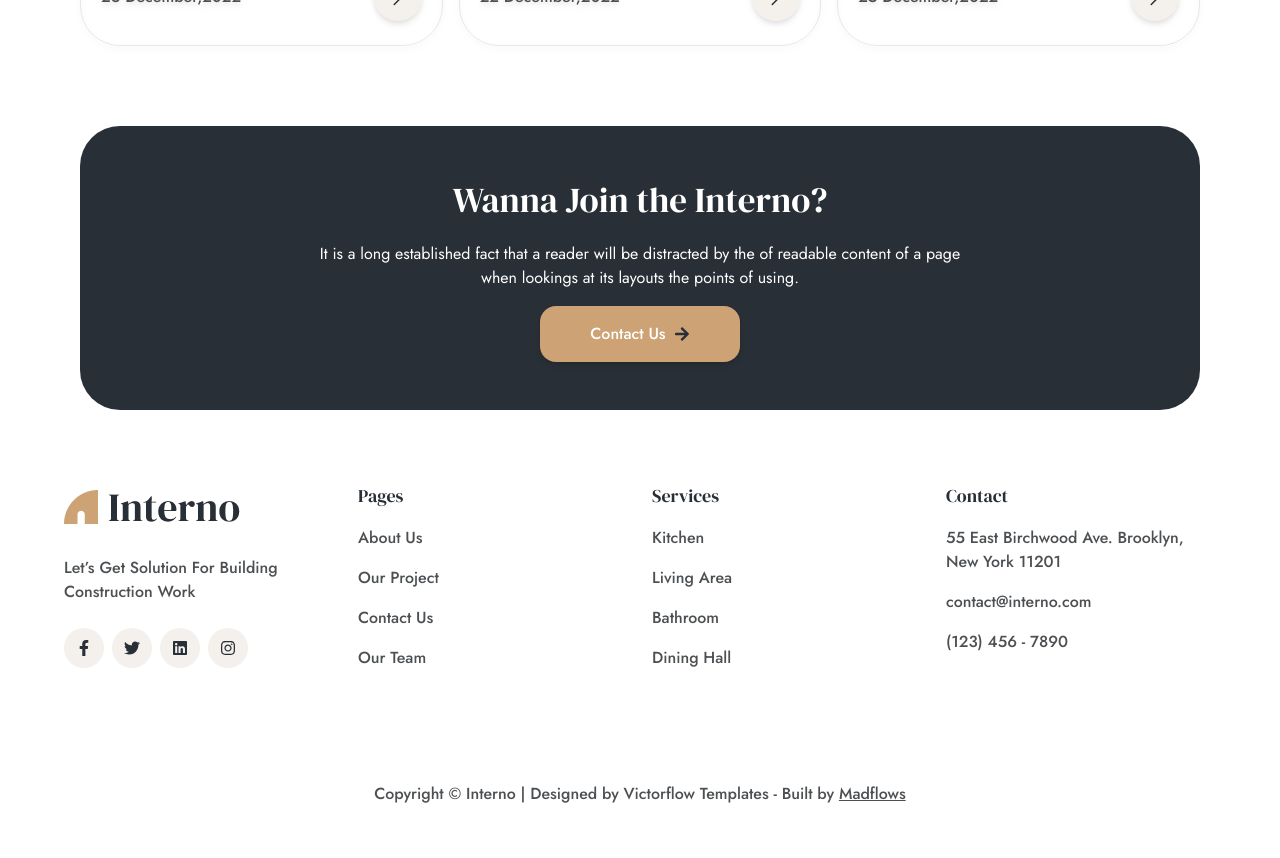
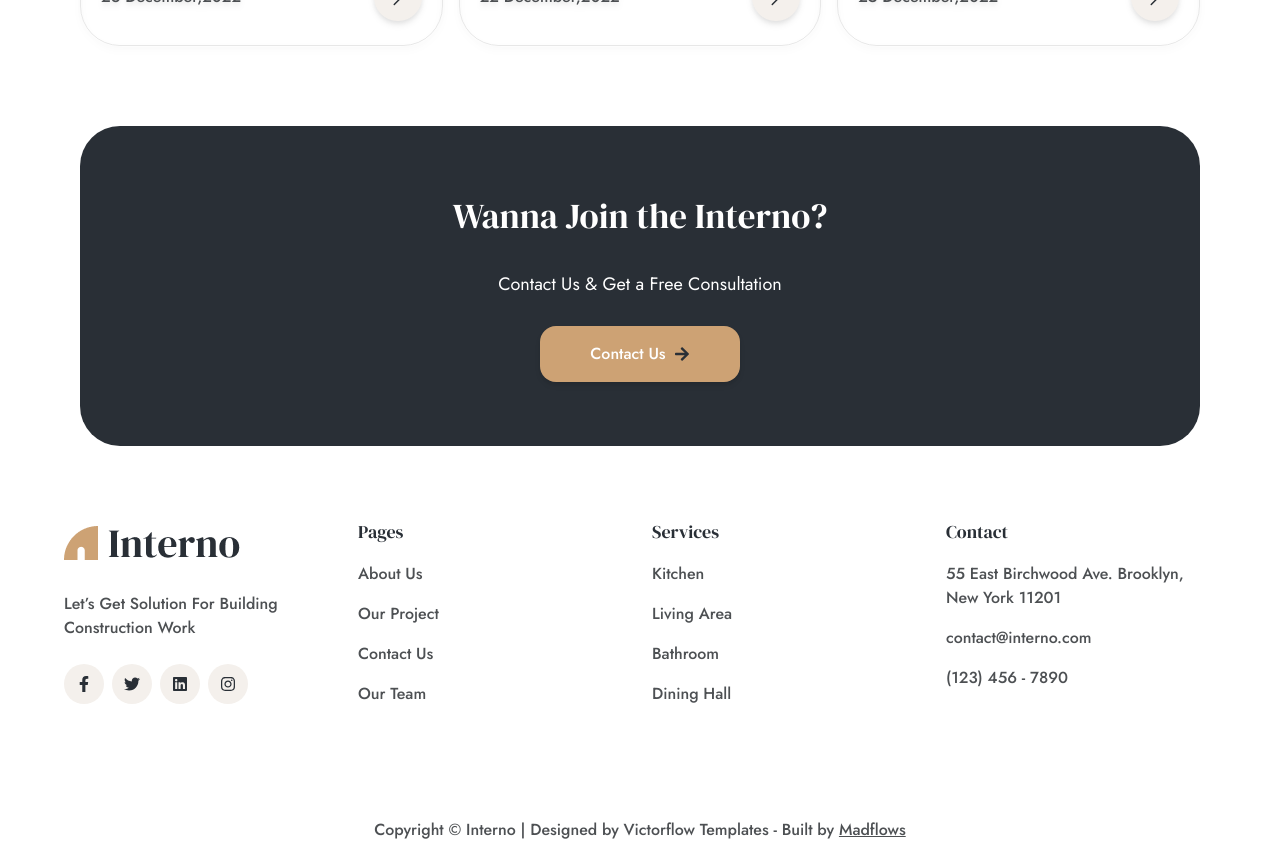
Before and after one commit to techtrybe/interno, a Next.js app: page / in a window 1280 px wide. Shown: the part 5140-5998 px from the top of the page. Before the commit the page ends 5962 px from the top, so only its background shows below. Built offline with nearby package versions, Linux system fonts and the light colour scheme.

Commit message:
fine-tuned call-to-action

```diff
--- a/components/CallToAction.jsx
+++ b/components/CallToAction.jsx
@@ -3,16 +3,14 @@ import { FaArrowRight } from 'react-icons/fa';
 
 const CallToAction = () => {
   return (
-    <section className="bg-dark rounded-[40px] py-[3rem] px-6 my-10">
-      <div className='w-full max-w-2xl flex flex-col gap-4 items-center text-center text-white mx-auto'>
-        <h2 className='font-normal'>Wanna Join the Interno?</h2>
-        <p className='font-normal text-center'>
-          It is a long established fact that a reader will be distracted by the
-          of readable content of a page when lookings at its layouts the points
-          of using.
+    <section className="bg-dark rounded-[40px] py-[3rem] md:py-[4rem] px-6 my-10">
+      <div className="w-full max-w-2xl flex flex-col gap-7 items-center text-center text-white mx-auto">
+        <h2 className="font-normal">Wanna Join the Interno?</h2>
+        <p className="font-normal text-center text-lg">
+          Contact Us & Get a Free Consultation
         </p>
         <button className="bg-primary rounded-2xl shadow-md py-4 px-6 w-full max-w-[200px] flex items-center justify-center gap-2">
-          <span className='text-white'>Contact Us</span>
+          <span className="text-white">Contact Us</span>
           <FaArrowRight className="text-dark" />
         </button>
       </div>
```
